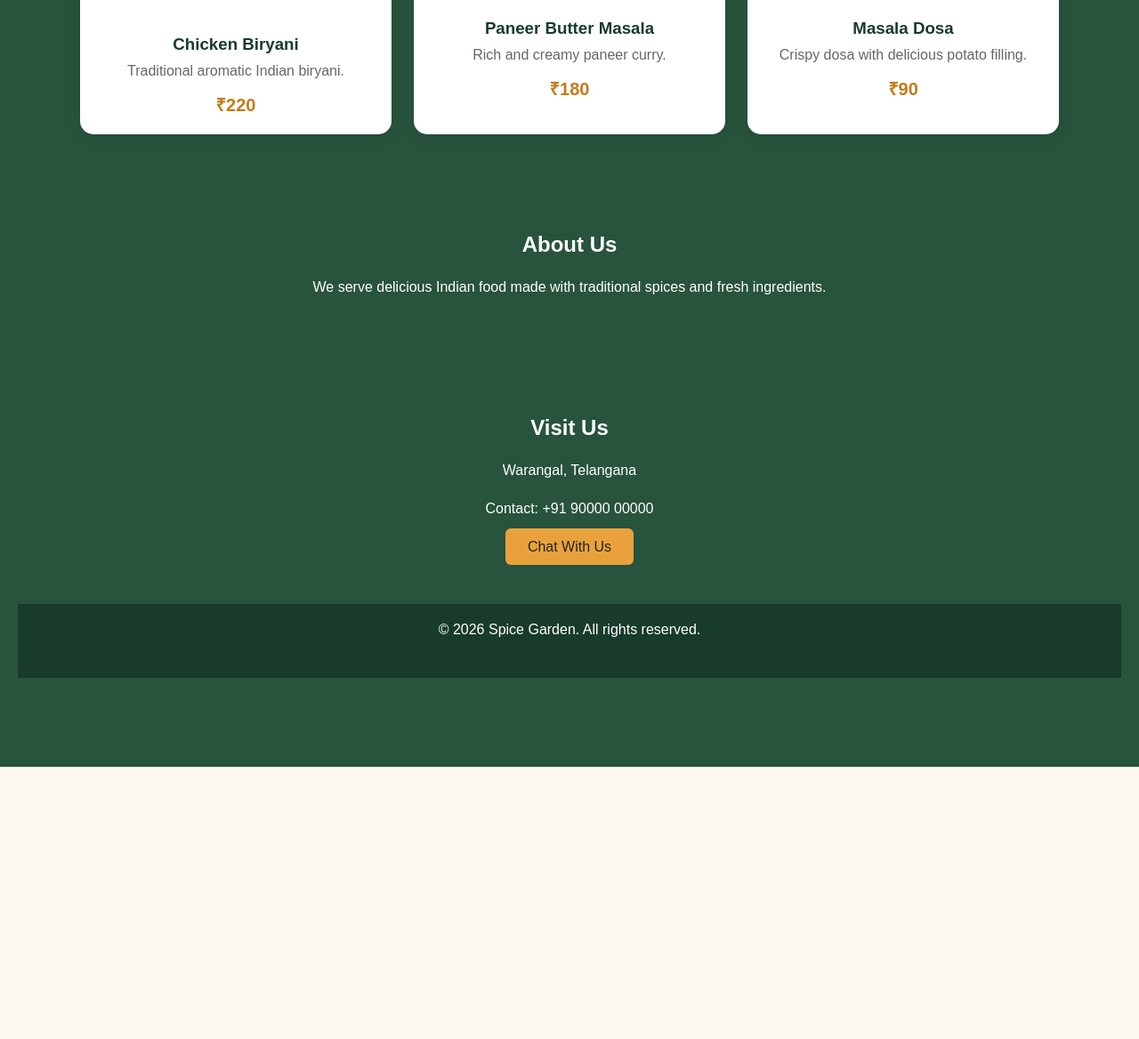
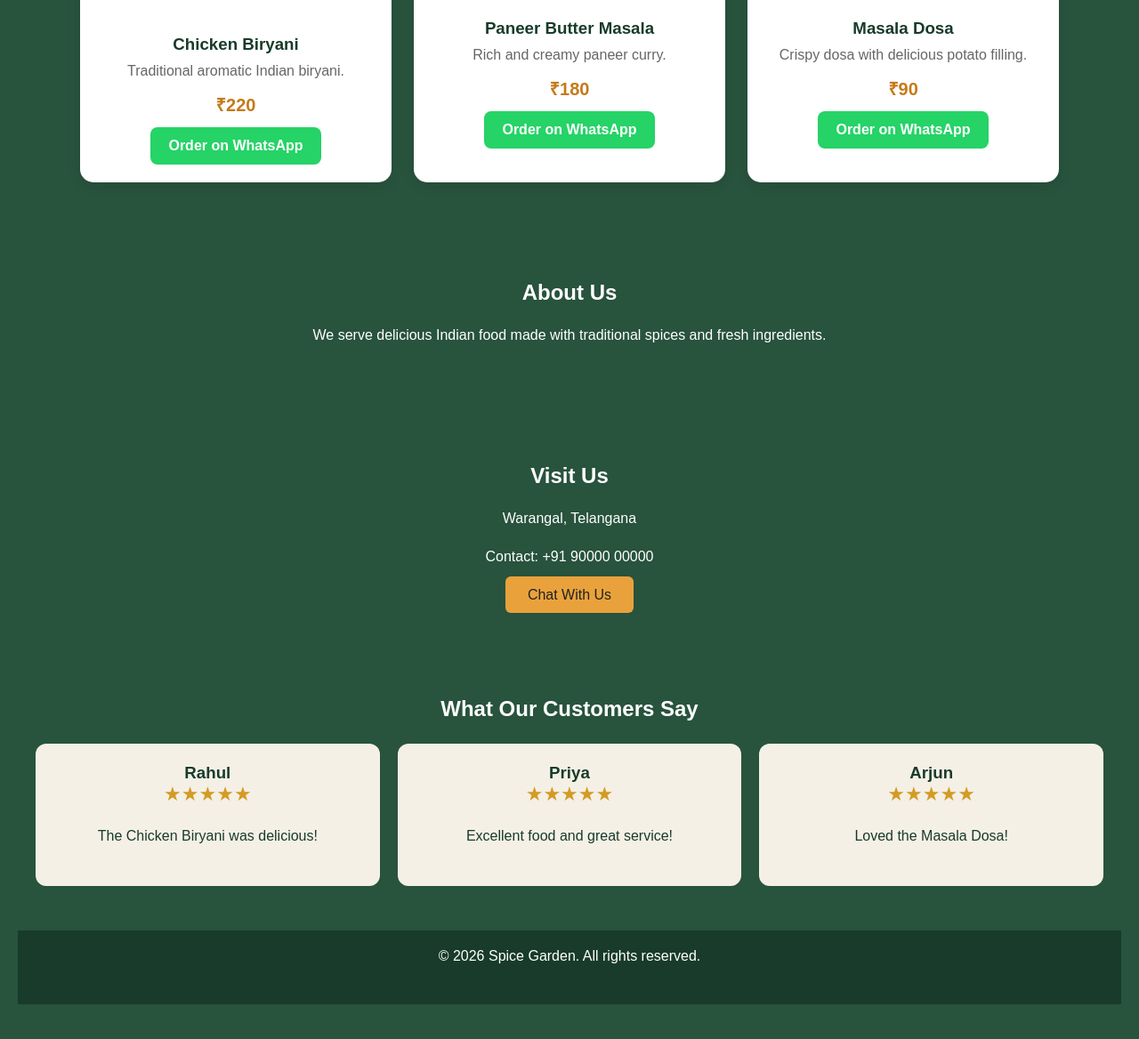
Before and after one commit to ammulunishu/Spice-garden, a plain HTML site: page index.html in a window 1280 px wide. Shown: the part 830-1998 px from the top of the page at 89% size. Before the commit the page ends 1692 px from the top, so only its background shows below. Drawn offline with Linux system fonts and the light colour scheme.

Commit message:
Add files via upload

```diff
--- a/index.html
+++ b/index.html
@@ -16,6 +16,7 @@
             <a href="#menu">Menu</a>
             <a href="#about">About</a>
             <a href="#contact">Contact</a>
+            <a href="#reviews">Reviews</a>
         </nav>
     </header>
 
@@ -46,7 +47,11 @@
                 <h3>Chicken Biryani</h3>
                 <p>Traditional aromatic Indian biryani.</p>
                 <h4>₹220</h4>
-            </div>
+            <a class="order-btn"
+href="https://wa.me/919000000000?text=I%20want%20Chicken%20Biryani%20for%20Rs%20220"
+target="_blank">
+Order on WhatsApp
+            </a></div>
         </div>
 
         <div class="menu-card">
@@ -56,7 +61,11 @@
                 <h3>Paneer Butter Masala</h3>
                 <p>Rich and creamy paneer curry.</p>
                 <h4>₹180</h4>
-            </div>
+            <a class="order-btn"
+href="https://wa.me/919000000000?text=I%20want%20Paneer%20Butter%20Masala%20for%20Rs%20180"
+target="_blank">
+Order on WhatsApp
+            </a></div>
         </div>
 
         <div class="menu-card">
@@ -66,7 +75,11 @@
                 <h3>Masala Dosa</h3>
                 <p>Crispy dosa with delicious potato filling.</p>
                 <h4>₹90</h4>
-            </div>
+            <a class="order-btn"
+href="https://wa.me/919000000000?text=I%20want%20Masala%20Dosa%20for%20Rs%2090"
+target="_blank">
+Order on WhatsApp
+            </a></div>
         </div>
 
     </div>
@@ -92,7 +105,31 @@
     </a>
 </section>
 
+<section id="reviews">
+    <h2>What Our Customers Say</h2>
 
+    <div class="review-container">
+
+        <div class="review-card">
+            <h3>Rahul</h3>
+            <p class="stars">★★★★★</p>
+            <p>The Chicken Biryani was delicious!</p>
+        </div>
+
+        <div class="review-card">
+            <h3>Priya</h3>
+            <p class="stars">★★★★★</p>
+            <p>Excellent food and great service!</p>
+        </div>
+
+        <div class="review-card">
+            <h3>Arjun</h3>
+            <p class="stars">★★★★★</p>
+            <p>Loved the Masala Dosa!</p>
+        </div>
+
+    </div>
+</section>
     <footer>
         <p>© 2026 Spice Garden. All rights reserved.</p>
     </footer>
--- a/style.css
+++ b/style.css
@@ -171,3 +171,41 @@ footer {
         max-width: 400px;
     }
 }
+.order-btn {
+    display: inline-block;
+    background-color: #25D366;
+    color: white;
+    padding: 12px 20px;
+    border-radius: 8px;
+    text-decoration: none;
+    font-weight: bold;
+    margin-top: 12px;
+    transition: 0.3s;
+}
+
+.order-btn:hover {
+    background-color: #128C7E;
+}
+#reviews {
+    padding: 50px 20px;
+    text-align: center;
+}
+
+.review-container {
+    display: grid;
+    grid-template-columns: repeat(auto-fit, minmax(220px, 1fr));
+    gap: 20px;
+    margin-top: 25px;
+}
+
+.review-card {
+    background: #f5f0e6;
+    padding: 22px;
+    border-radius: 12px;
+    color: #183b2b;
+}
+
+.stars {
+    color: #d49b24;
+    font-size: 22px;
+}
```
